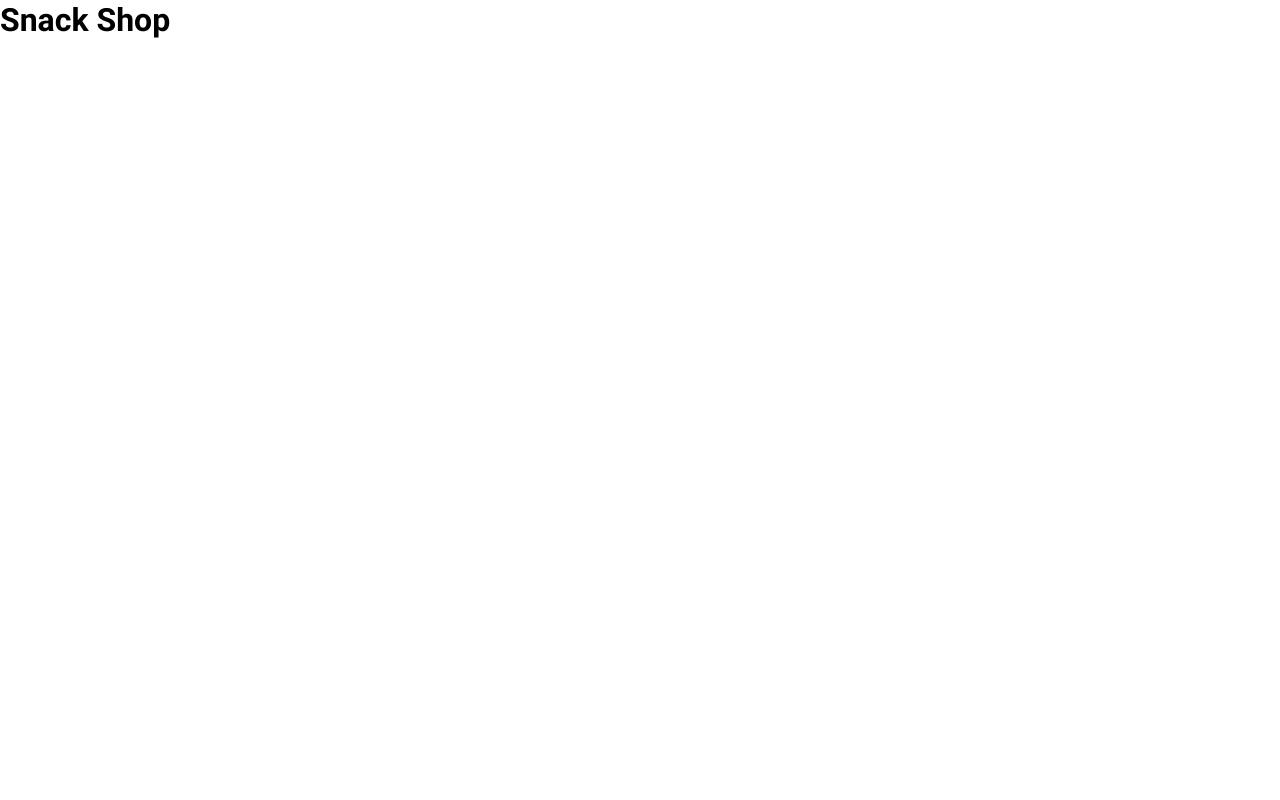
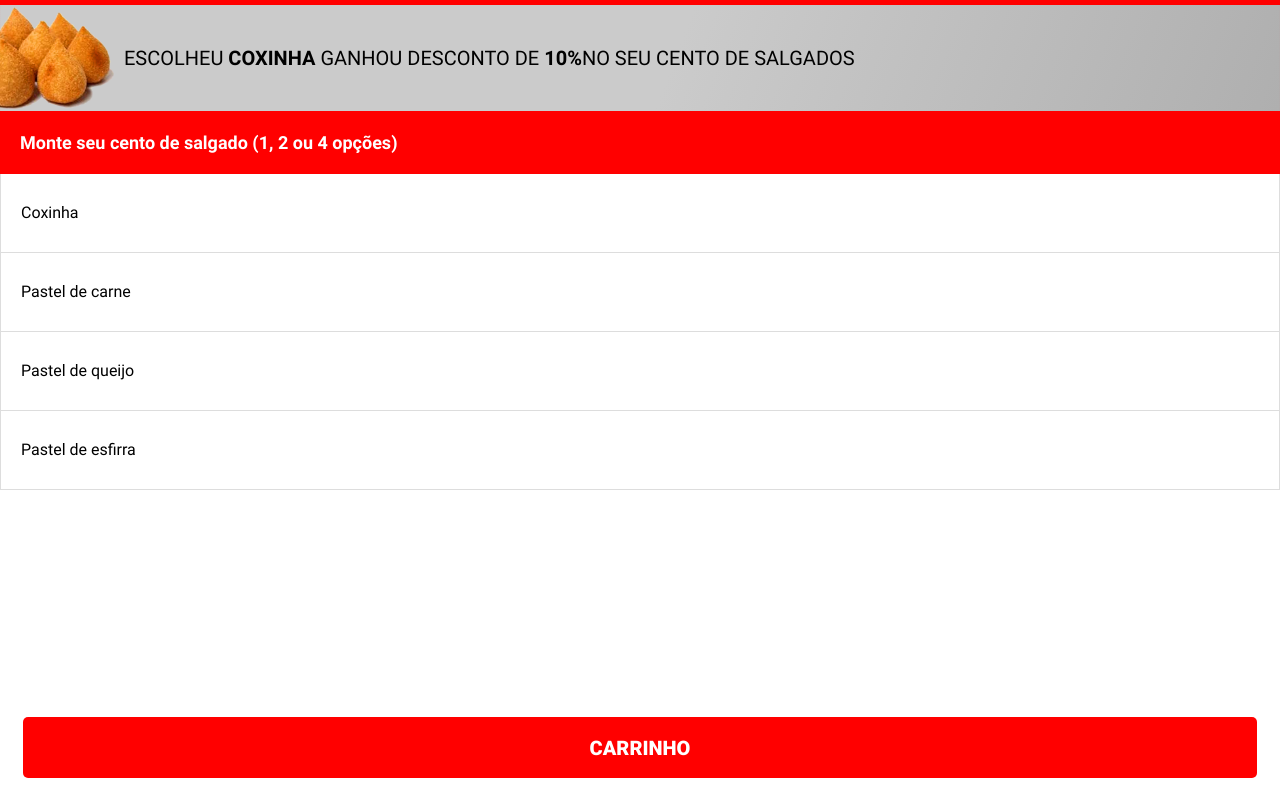
Before and after one commit to phillipperocha/snackshop, a React (Create React App) app: page / in a window 1280 px wide. Built offline with nearby package versions, Linux system fonts and the light colour scheme.

Commit message:
Creating router and ItemShop page

```diff
--- a/src/App.tsx
+++ b/src/App.tsx
@@ -1,5 +1,17 @@
-import React from 'react'
+import { BrowserRouter as Router } from 'react-router-dom'
+import { ThemeProvider } from 'styled-components'
 
-const App: React.FC = () => <h1>Snack Shop</h1>
+import Routes from './router'
+import GlobalStyles from 'styles/global'
+import theme from 'styles/theme'
+
+const App = () => (
+  <Router>
+    <ThemeProvider theme={theme}>
+      <Routes />
+      <GlobalStyles />
+    </ThemeProvider>
+  </Router>
+)
 
 export default App
--- a/src/components/Header/styles.ts
+++ b/src/components/Header/styles.ts
@@ -1,5 +1,4 @@
 import styled, { css } from 'styled-components'
-import { HeaderProps } from '.'
 
 type WrapperProps = { hasBanner: boolean }
 export const Wrapper = styled.div<WrapperProps>`
--- a/src/index.tsx
+++ b/src/index.tsx
@@ -1,18 +1,11 @@
 import React from 'react'
 import ReactDOM from 'react-dom'
-import { ThemeProvider } from 'styled-components'
 
 import App from './App'
 
-import GlobalStyles from 'styles/global'
-import theme from 'styles/theme'
-
 ReactDOM.render(
   <React.StrictMode>
-    <ThemeProvider theme={theme}>
-      <GlobalStyles />
-      <App />
-    </ThemeProvider>
+    <App />
   </React.StrictMode>,
   document.getElementById('root')
 )
--- /dev/null
+++ b/src/pages/ItemShop/index.tsx
@@ -0,0 +1,33 @@
+import Button from 'components/Button'
+import Header from 'components/Header'
+import ItemList from 'components/ItemList'
+import * as S from './styles'
+
+const ItemShop = () => (
+  <S.Wrapper>
+    <Header
+      bannerImage="/img/coxinha.png"
+      bannerText={
+        <>
+          ESCOLHEU <strong>COXINHA</strong> GANHOU DESCONTO DE{' '}
+          <strong>10%</strong>NO SEU CENTO DE SALGADOS
+        </>
+      }
+    >
+      Monte seu cento de salgado (1, 2 ou 4 opções)
+    </Header>
+
+    <ItemList>
+      <li>Coxinha</li>
+      <li>Pastel de carne</li>
+      <li>Pastel de queijo</li>
+      <li>Pastel de esfirra</li>
+    </ItemList>
+
+    <S.Footer>
+      <Button>Carrinho</Button>
+    </S.Footer>
+  </S.Wrapper>
+)
+
+export default ItemShop
--- /dev/null
+++ b/src/pages/ItemShop/styles.ts
@@ -0,0 +1,13 @@
+import styled from 'styled-components'
+
+export const Wrapper = styled.div`
+  position: relative;
+  min-height: 100vh;
+`
+
+export const Footer = styled.div`
+  width: 100%;
+  position: absolute;
+  bottom: 0;
+  padding: 22px 23px;
+`
--- /dev/null
+++ b/src/router/index.tsx
@@ -0,0 +1,11 @@
+import { Switch, Route } from 'react-router-dom'
+
+import ItemShop from 'pages/ItemShop'
+
+const Routes = () => (
+  <Switch>
+    <Route path="/" exact component={ItemShop} />
+  </Switch>
+)
+
+export default Routes
```
